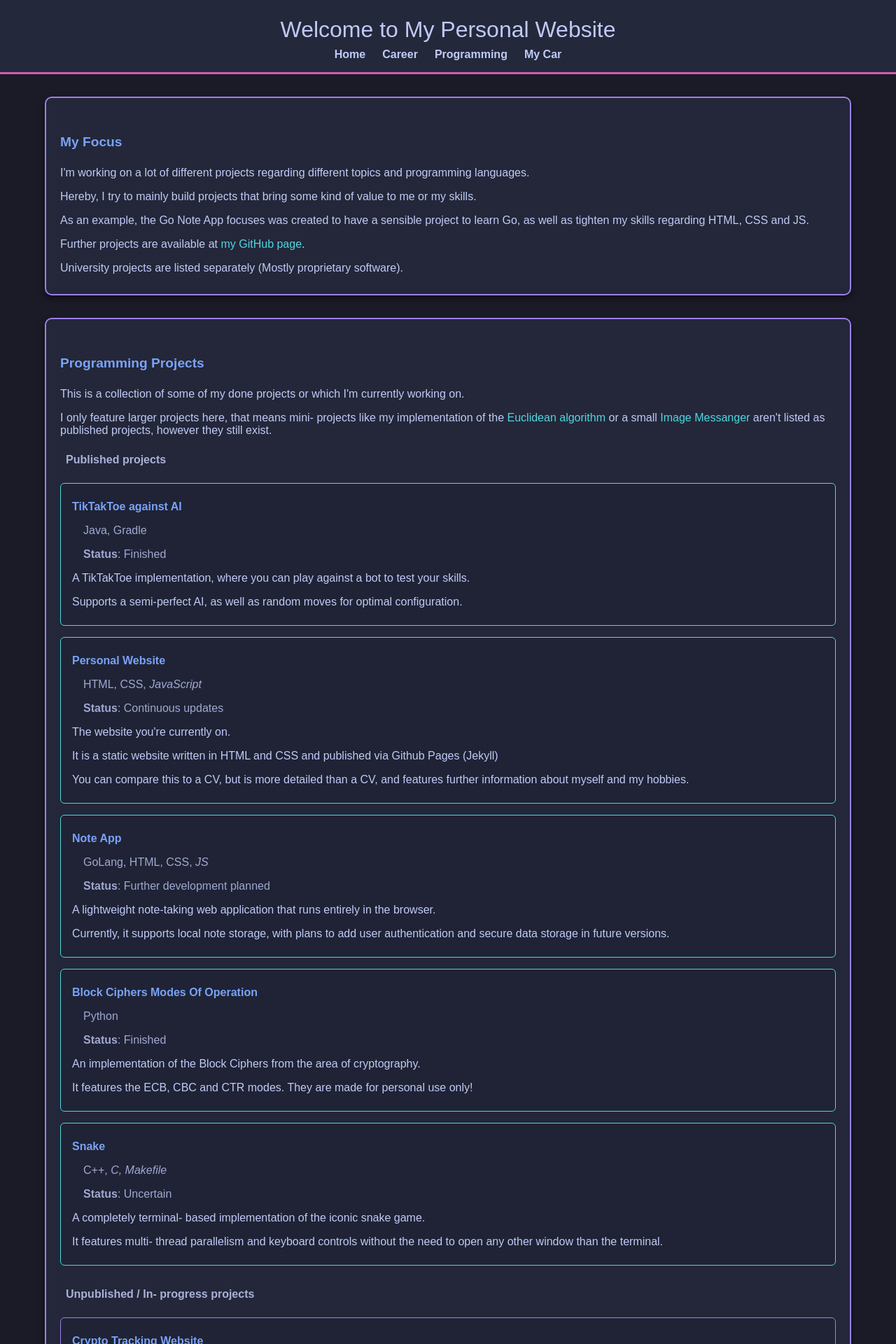
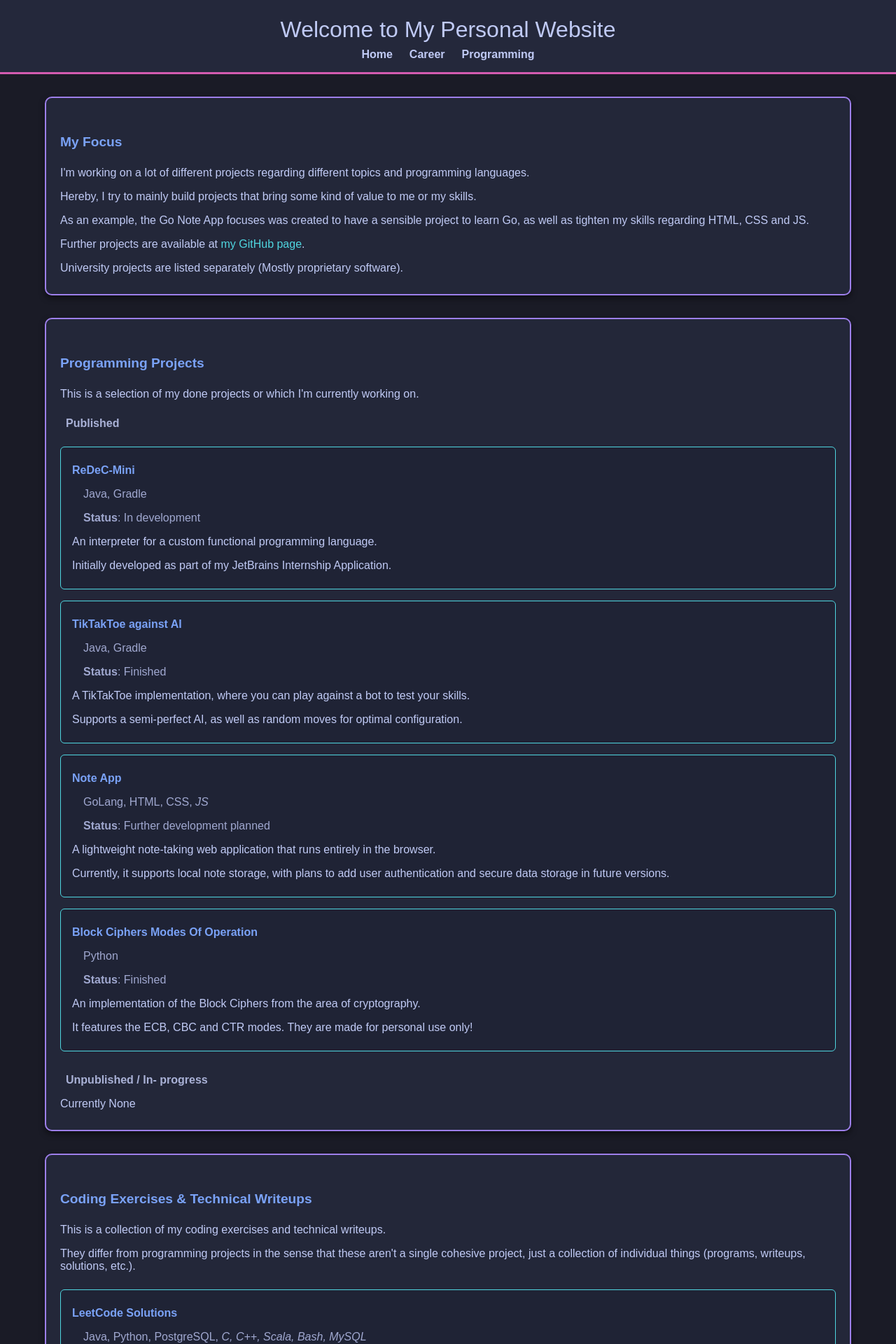
Before and after one commit to Synix4Life/Personal-Website, a Jekyll site: the page built from programming.html, in a window 1280 px wide. Shown: the top 1920 px of the page at 70% size. Built offline with Jekyll 4.4.1, drawn with Linux system fonts in a browser that asks for light colours; some of the changed text lies outside the part shown.

Commit message:
05/2026 Update

```diff
--- a/_includes/footer.html
+++ b/_includes/footer.html
@@ -1,4 +1,4 @@
 <footer>
-    <p>Purely coded, no automated generation | Theme based on 'Tokyonight Storm'</p>
+    <p>Purely coded, no automated generation | Theme based on 'TokyoNight Storm'</p>
     <p>&copy; 2025-2026 Synix. All rights reserved</p>
 </footer>
--- a/_includes/header.html
+++ b/_includes/header.html
@@ -5,7 +5,6 @@
             <li><a href="index.html">Home</a></li>
             <li><a href="career.html">Career</a></li>
             <li><a href="programming.html">Programming</a></li>
-            <li><a href="car.html">My Car</a></li>
         </ul>
     </nav>
 </header>
--- a/css/skill.css
+++ b/css/skill.css
@@ -92,8 +92,7 @@
 
 /* ========== CUSTOM COLORS ========== */
 
-/* Skill colors, optional and not implemented */
-/* <div class="skill-fill <tag here>" .... */
+/* Skill colors, optional */
 
 /* ========== Programming Languages ========== */
 .c { background: #555555; color: white; }
@@ -113,11 +112,6 @@
 .postgres { background: #336791; color: white; }
 .sqlite { background: #003b57; color: white; }
 
-/* ========== Game Dev ========== */
-.godot {background: #478CBF; color: white; }
-.gdscript { background: #355C7D; color: white; }
-
-
 /* ========== Other ========== */
 .git { background: #f34f29; color: white; }
 .github { background: #48228d; color: white; }
@@ -127,46 +121,3 @@
 /* ========== Microsoft Office ========== */
 .excel { background: #217346; color: white; }
 .powerpoint { background: #d24726; color: white; }
-.onenote { background: #7719aa; color: white; }
-
-
-
-
-/* ========== Languages ========== */
-.english {
-    background: linear-gradient(
-        90deg,
-        #012169,
-        #ffffff,
-        #c8102e
-    );
-    color: #000;
-}
-
-.norwegian {
-    background: linear-gradient(
-        90deg,
-        #ffffff,
-        #ba0c2f
-    );
-    color: #000;
-}
-
-.french {
-    background: linear-gradient(
-        90deg,
-        #0055a4,
-        #ffffff,
-        #c8102e
-    );
-    color: #000;
-}
-
-.german {
-    background: linear-gradient(
-        90deg,
-        #000000,
-        #b11226,
-        #f2a900
-    );
-}
--- a/programming.html
+++ b/programming.html
@@ -19,11 +19,20 @@
         <div class="caption">
             Programming Projects
         </div>
-            <p>This is a collection of some of my done projects or which I'm currently working on.</p>
-            <p>I only feature larger projects here, that means mini- projects like my implementation of the <a href="https://github.com/Synix4Life/EuclidianAlgorithm">Euclidean algorithm</a> or a small <a href="https://github.com/Synix4Life/Image-Messanger">Image Messanger</a> aren't listed as published projects, however they still exist.</p>
+            <p>This is a selection of my done projects or which I'm currently working on.</p>
         <div class="subcaption">
-            Published projects
+            Published
         </div>
+        <a href="https://github.com/Synix4Life/TikTakToe-against-AI" class="box_link">
+            <div class="box box--linked">
+                <p class="box_heading">ReDeC-Mini</p>
+                <p class="box_info">Java, Gradle</p>
+                <p class="box_info"><span style="font-weight: bold;">Status</span>: In development</p>
+                <p>An interpreter for a custom functional programming language.</p>
+                <p>Initially developed as part of my JetBrains Internship Application.</p>
+            </div>
+        </a>
+
         <a href="https://github.com/Synix4Life/TikTakToe-against-AI" class="box_link">
             <div class="box box--linked">
                 <p class="box_heading">TikTakToe against AI</p>
@@ -31,17 +40,6 @@
                 <p class="box_info"><span style="font-weight: bold;">Status</span>: Finished</p>
                 <p>A TikTakToe implementation, where you can play against a bot to test your skills.</p>
                 <p>Supports a semi-perfect AI, as well as random moves for optimal configuration.</p>
-            </div>
-        </a>
-
-        <a href="https://github.com/Synix4Life/Personal-Website" class="box_link">
-            <div class="box box--linked">
-                <p class="box_heading">Personal Website</p>
-                <p class="box_info">HTML, CSS, <em>JavaScript</em></p>
-                <p class="box_info"><span style="font-weight: bold;">Status</span>: Continuous updates</p>
-                <p>The website you're currently on.</p>
-                <p>It is a static website written in HTML and CSS and published via Github Pages (Jekyll)</p>
-                <p>You can compare this to a CV, but is more detailed than a CV, and features further information about myself and my hobbies.</p>
             </div>
         </a>
 
@@ -65,33 +63,11 @@
             </div>
         </a>
 
-        <a href="https://github.com/Synix4Life/Snake" class="box_link">
-            <div class="box box--linked">
-                <p class="box_heading">Snake</p>
-                <p class="box_info">C++, <span style="font-style: italic;">C, Makefile</span></p>
-                <p class="box_info"><span style="font-weight: bold;">Status</span>: Uncertain</p>
-                <p>A completely terminal- based implementation of the iconic snake game.</p>
-                <p>It features multi- thread parallelism and keyboard controls without the need to open any other window than the terminal.</p>
-            </div>
-        </a>
+        <div class="subcaption">
+            Unpublished / In- progress
+        </div>
 
-        <div class="subcaption">
-            Unpublished / In- progress projects
-        </div>
-        <div class="box box--unlinked">
-            <p class="box_heading">Crypto Tracking Website</p>
-            <p class="box_info">Python, HTML, CSS, JS</p>
-            <p class="box_info"><span style="font-weight: bold;">Status</span>: In development</p>
-            <p>A Flask-based web application designed to display real-time cryptocurrency prices.</p>
-            <p>It also features investment tracking, helping users monitor their portfolio performance and calculate profits over time.</p>
-        </div>
-        <!--<div class="box box--unlinked">
-            <p class="box_heading"><em>Game (title not yet chosen)</em></p>
-            <p class="box_info">Godot, GDScript</p>
-            <p class="box_info"><span style="font-weight: bold;">Status</span>: In development</p>
-            <p>A small little game made in Godot Engine with the help of GDScript.</p>
-            <p>Since the project is in an early stage, no further information can be given...</p>
-        </div>-->
+        <p>Currently None</p>
 
     </div>
 
@@ -182,6 +158,13 @@
             </div>
 
             <div class="skill">
+                <div class="skill-name">Java</div>
+                <div class="skill-bar">
+                    <div class="skill-fill java" style="width: 92%;"></div> <!-- 5.5/6 -->
+                </div>
+            </div>
+
+            <div class="skill">
                 <div class="skill-name">Bash</div>
                 <div class="skill-bar">
                     <div class="skill-fill shell" style="width: 83%;"></div> <!-- 5/6 -->
@@ -189,9 +172,9 @@
             </div>
 
             <div class="skill">
-                <div class="skill-name">Java</div>
+                <div class="skill-name">C++</div>
                 <div class="skill-bar">
-                    <div class="skill-fill java" style="width: 83%;"></div> <!-- 5/6 -->
+                    <div class="skill-fill cpp" style="width: 67%;"></div> <!-- 4/6 -->
                 </div>
             </div>
 
@@ -205,14 +188,7 @@
             <div class="skill">
                 <div class="skill-name">GoLang</div>
                 <div class="skill-bar">
-                    <div class="skill-fill go" style="width: 50%;"></div> <!-- 3/6 -->
-                </div>
-            </div>
-
-            <div class="skill">
-                <div class="skill-name">C++</div>
-                <div class="skill-bar">
-                    <div class="skill-fill cpp" style="width: 42%;"></div> <!-- 2.5/6 -->
+                    <div class="skill-fill go" style="width: 42%;"></div> <!-- 2.5/6 -->
                 </div>
             </div>
         </div>
```
Also changed, not shown: car.html (deleted, +0 -110 lines), career.html (+29 -43 lines), index.html (+2 -6 lines), 3 other files.
